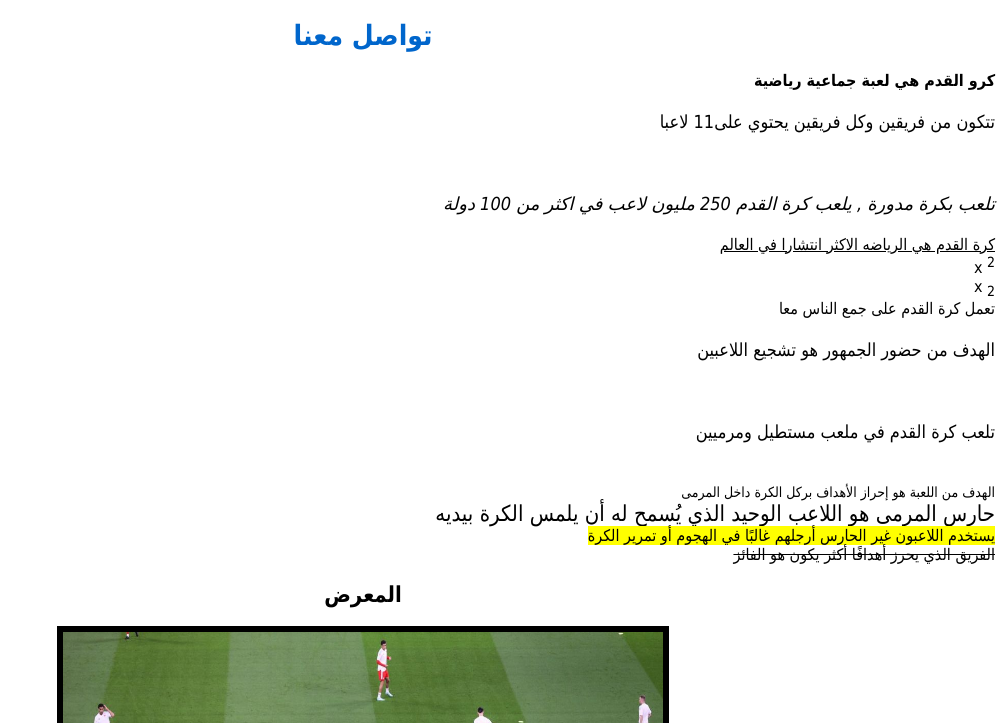
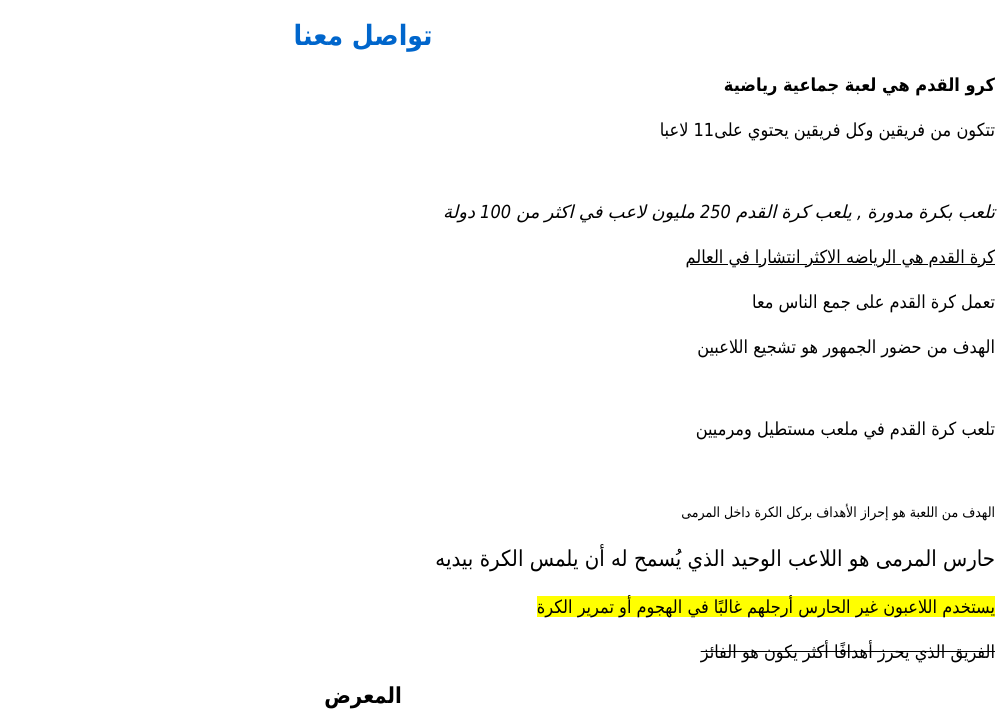
Before and after one commit to akida15/hinata, a plain HTML site: page index.html in a window 1280 px wide. Shown: the top 723 px of the page, without its empty margins (277-1280 px from the left). Drawn offline with Linux system fonts and the light colour scheme.

Commit message:
Update index.html

```diff
--- a/index.html
+++ b/index.html
@@ -8,75 +8,57 @@
 
     <title>football fan page</title>
 
-
-
     <link rel="stylesheet" href="style.css">
 
 </head>
 
 <body>
 
+    <h1><a href="https://wa.me/966539128675?text=السلام+عليكم+و+رحمة+الله+و+بركاته">تواصل معنا</a></h1>
 
 
-    <h1><a href="#a1">تواصل معنا</a></h1>
-
-
-
-    <b>كرو القدم هي لعبة جماعية رياضية</b> <br>
+    <p><b>كرو القدم هي لعبة جماعية رياضية</b> <br></p>
 
     <p>تتكون من فريقين وكل فريقين يحتوي على11 لاعبا</p> <br>
 
     <p><i>تلعب بكرة مدورة , يلعب كرة القدم 250 مليون لاعب في اكثر من 100 دولة</i></p>
 
-    <u>كرة القدم هي الرياضه الاكثر انتشارا في العالم</u><br>
-
-   x <sup>2</sup><br>
-
-   x <sub>2</sub><br>
+    <p><u>كرة القدم هي الرياضه الاكثر انتشارا في العالم</u><br></p>
 
 
-
-   <font face="tahoma">تعمل كرة القدم على جمع الناس معا</font><br>
+<p><font face="tahoma">تعمل كرة القدم على جمع الناس معا</font><br></p>
 
    <p class="font1">الهدف من حضور الجمهور هو تشجيع اللاعبين</p><br>
 
    <p class="font2">تلعب كرة القدم في ملعب مستطيل ومرميين</p><br>
 
-   <small>الهدف من اللعبة هو إحراز الأهداف بركل الكرة داخل المرمى</small><br>
+   <p> <small>الهدف من اللعبة هو إحراز الأهداف بركل الكرة داخل المرمى</small><br></p>
 
-   <big>حارس المرمى هو اللاعب الوحيد الذي يُسمح له أن يلمس الكرة بيديه</big><br>
+   <p> <big>حارس المرمى هو اللاعب الوحيد الذي يُسمح له أن يلمس الكرة بيديه</big><br></p>
 
-   <mark>يستخدم اللاعبون غير الحارس أرجلهم غالبًا في الهجوم أو تمرير الكرة</mark><br>
+  <p><mark>يستخدم اللاعبون غير الحارس أرجلهم غالبًا في الهجوم أو تمرير الكرة</mark><br></p>
 
-   <del>الفريق الذي يحرز أهدافًا أكثر يكون هو الفائز</del><br>
+  <p> <del>الفريق الذي يحرز أهدافًا أكثر يكون هو الفائز</del><br></p>
 
    <h2>المعرض</h2>
 
-   <img src="IMG-20230214-WA0385.jpg" width="600" height="400" border="6"> <br>
+   <img src="Nourah.jpg" width="600" height="400" border="6"> <br>
 
    <h1> ماهي كرة القدم ؟ </h2>
 
-   <video src="VID-20230214-WA0386.mp4" width="500" height="300" controls autoplay muted>
+   <video src="Nourah.mp4" width="500" height="300" controls autoplay muted>
 
    <source src="vidio1.mp4" type="video/mp4">
 
    <source src="vidio2.ogg" type="video/ogg">
 
-
-
    </video>
-
-
-
-
 
 <h2 id="history">التاريخ</h2>
 
 <p>تعد كرة القدم رياضة ذات تاريخ طويل, نشأت بشكلها الحالي في انجلترا في القرن التاسع عشر , وجدت اندية كرة القدم منذ القرن الخامس عشر لكنها كانت غير منظمة ودون صفة رسمية</p><br>
 
-يعتقد معظم المؤرخين ان الاندية التي استمرت بنشاطها كانت تقع في منطاق الاكثر ثراء
-
-   </p>
+<p>يعتقد معظم المؤرخين ان الاندية التي استمرت بنشاطها كانت تقع في منطاق الاكثر ثراء </p>
 
    <h1 id="a1"><a href="mailto:s2240326@rg.moe.gov.sa">Email</h1>
 
```
